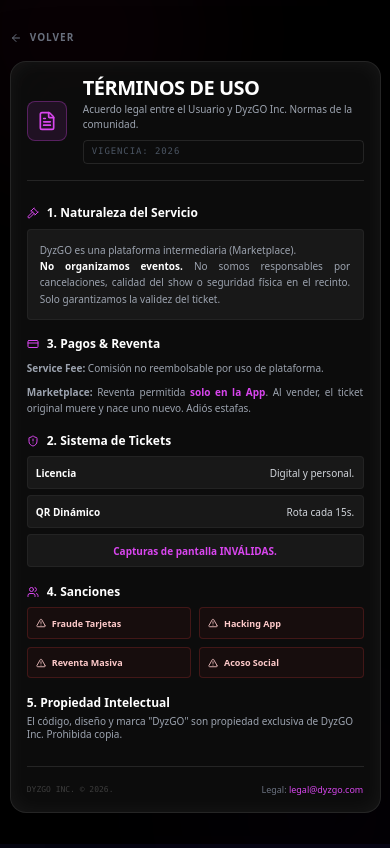
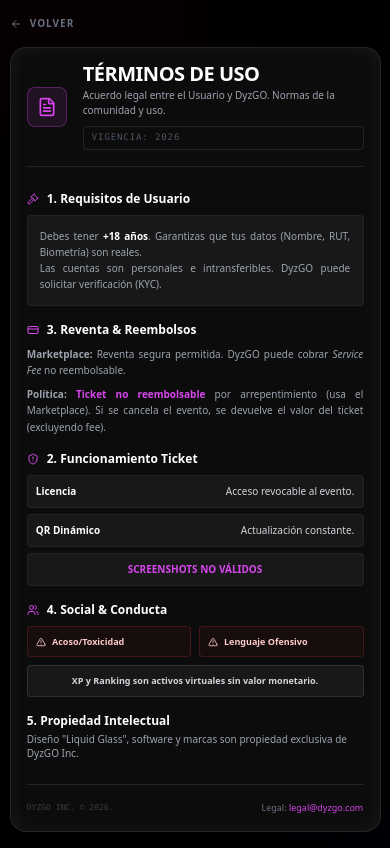
Before and after one commit to dyzgolanding/dyzgo-landing, a Next.js app: page /terms in a window 390 px wide. Built offline with nearby package versions, Linux system fonts and the light colour scheme.

Commit message:
Update page.tsx

```diff
--- a/app/terms/page.tsx
+++ b/app/terms/page.tsx
@@ -23,7 +23,7 @@
         variants={containerVariants}
         initial="hidden"
         animate="visible"
-        // ANCHO EXTENDIDO PERO CONTENIDO: max-w-6xl
+        // DESKTOP: max-w-6xl para ancho controlado pero amplio (DASHBOARD)
         className="w-[95%] md:max-w-6xl relative z-10 flex flex-col items-center"
       >
         <div className="w-full mb-4 flex justify-start">
@@ -44,7 +44,7 @@
                 <div>
                     <h1 className="text-xl md:text-3xl font-black uppercase tracking-tight text-white leading-none">Términos de Uso</h1>
                     <p className="text-[10px] md:text-xs text-gray-400 font-medium mt-1">
-                      Acuerdo legal entre el Usuario y DyzGO Inc. Normas de la comunidad.
+                      Acuerdo legal entre el Usuario y DyzGO. Normas de la comunidad y uso.
                     </p>
                 </div>
                 <span className="text-[9px] text-gray-600 font-mono uppercase tracking-widest border border-white/10 px-2 py-1 rounded">Vigencia: 2026</span>
@@ -58,24 +58,24 @@
             <div className="space-y-4">
                 <section>
                   <h3 className="text-white text-xs md:text-sm font-bold flex items-center gap-2 mb-2">
-                    <Gavel className="text-neonPink w-3 h-3" /> 1. Naturaleza del Servicio
+                    <Gavel className="text-neonPink w-3 h-3" /> 1. Requisitos de Usuario
                   </h3>
                   <div className="bg-white/5 p-3 rounded border border-white/5 text-[10px] md:text-xs leading-relaxed text-gray-400 text-justify">
-                    DyzGO es una plataforma intermediaria (Marketplace).
-                    <br/><strong className="text-white">No organizamos eventos.</strong> No somos responsables por cancelaciones, calidad del show o seguridad física en el recinto. Solo garantizamos la validez del ticket.
+                    Debes tener <strong className="text-white">+18 años</strong>. Garantizas que tus datos (Nombre, RUT, Biometría) son reales.
+                    <br/>Las cuentas son personales e intransferibles. DyzGO puede solicitar verificación (KYC).
                   </div>
                 </section>
 
                 <section>
                   <h3 className="text-white text-xs md:text-sm font-bold flex items-center gap-2 mb-2">
-                    <CreditCard className="text-neonPink w-3 h-3" /> 3. Pagos & Reventa
+                    <CreditCard className="text-neonPink w-3 h-3" /> 3. Reventa & Reembolsos
                   </h3>
                   <div className="text-[10px] md:text-xs leading-relaxed text-gray-400 text-justify space-y-2">
                     <p>
-                      <strong>Service Fee:</strong> Comisión no reembolsable por uso de plataforma.
+                      <strong>Marketplace:</strong> Reventa segura permitida. DyzGO puede cobrar <i>Service Fee</i> no reembolsable.
                     </p>
                     <p>
-                      <strong>Marketplace:</strong> Reventa permitida <strong className="text-neonPink">solo en la App</strong>. Al vender, el ticket original muere y nace uno nuevo. Adiós estafas.
+                      <strong>Política:</strong> <strong className="text-neonPink">Ticket no reembolsable</strong> por arrepentimiento (usa el Marketplace). Si se cancela el evento, se devuelve el valor del ticket (excluyendo fee).
                     </p>
                   </div>
                 </section>
@@ -85,44 +85,41 @@
             <div className="space-y-4">
                 <section>
                   <h3 className="text-white text-xs md:text-sm font-bold flex items-center gap-2 mb-2">
-                    <ShieldAlert className="text-neonPink w-3 h-3" /> 2. Sistema de Tickets
+                    <ShieldAlert className="text-neonPink w-3 h-3" /> 2. Funcionamiento Ticket
                   </h3>
                   <ul className="space-y-1.5">
                     <li className="bg-white/5 p-2 rounded border border-white/5 text-[10px] md:text-xs flex justify-between">
-                      <strong className="text-white">Licencia</strong> <span>Digital y personal.</span>
+                      <strong className="text-white">Licencia</strong> <span>Acceso revocable al evento.</span>
                     </li>
                     <li className="bg-white/5 p-2 rounded border border-white/5 text-[10px] md:text-xs flex justify-between">
-                      <strong className="text-white">QR Dinámico</strong> <span>Rota cada 15s.</span>
+                      <strong className="text-white">QR Dinámico</strong> <span>Actualización constante.</span>
                     </li>
                     <li className="bg-white/5 p-2 rounded border border-white/5 text-[10px] md:text-xs text-center text-neonPink font-bold">
-                      Capturas de pantalla INVÁLIDAS.
+                      SCREENSHOTS NO VÁLIDOS
                     </li>
                   </ul>
                 </section>
 
                 <section>
                   <h3 className="text-white text-xs md:text-sm font-bold flex items-center gap-2 mb-2">
-                    <Users className="text-neonPink w-3 h-3" /> 4. Sanciones
+                    <Users className="text-neonPink w-3 h-3" /> 4. Social & Conducta
                   </h3>
                   <div className="grid grid-cols-2 gap-2">
                      <div className="p-2 rounded bg-red-900/10 border border-red-500/20 text-red-200 text-[9px] md:text-[10px] font-bold flex items-center gap-1.5">
-                        <AlertTriangle size={10}/> Fraude Tarjetas
+                        <AlertTriangle size={10}/> Acoso/Toxicidad
                      </div>
                      <div className="p-2 rounded bg-red-900/10 border border-red-500/20 text-red-200 text-[9px] md:text-[10px] font-bold flex items-center gap-1.5">
-                        <AlertTriangle size={10}/> Hacking App
+                        <AlertTriangle size={10}/> Lenguaje Ofensivo
                      </div>
-                     <div className="p-2 rounded bg-red-900/10 border border-red-500/20 text-red-200 text-[9px] md:text-[10px] font-bold flex items-center gap-1.5">
-                        <AlertTriangle size={10}/> Reventa Masiva
-                     </div>
-                     <div className="p-2 rounded bg-red-900/10 border border-red-500/20 text-red-200 text-[9px] md:text-[10px] font-bold flex items-center gap-1.5">
-                        <AlertTriangle size={10}/> Acoso Social
+                     <div className="p-2 rounded bg-white/5 border border-white/10 text-gray-300 text-[9px] md:text-[10px] font-bold flex items-center gap-1.5 col-span-2 justify-center">
+                        XP y Ranking son activos virtuales sin valor monetario.
                      </div>
                   </div>
                 </section>
 
                 <section>
                    <h3 className="text-white text-xs md:text-sm font-bold mb-1">5. Propiedad Intelectual</h3>
-                   <p className="text-[10px] text-gray-400 leading-snug">El código, diseño y marca "DyzGO" son propiedad exclusiva de DyzGO Inc. Prohibida copia.</p>
+                   <p className="text-[10px] text-gray-400 leading-snug">Diseño "Liquid Glass", software y marcas son propiedad exclusiva de DyzGO Inc.</p>
                 </section>
             </div>
 
```
